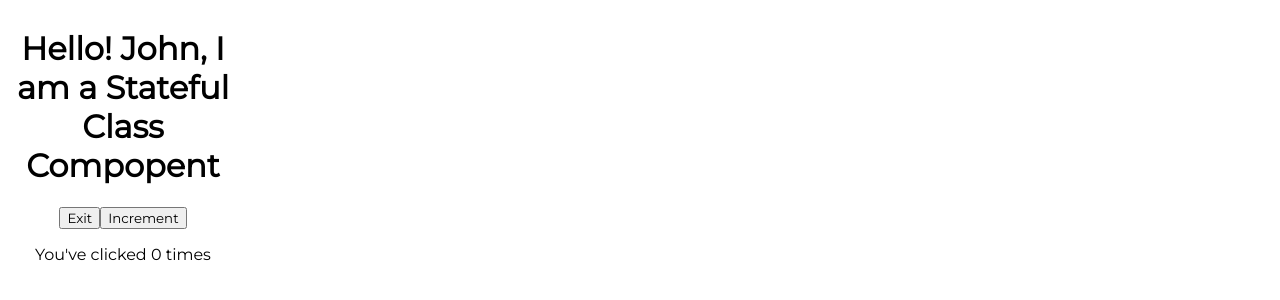
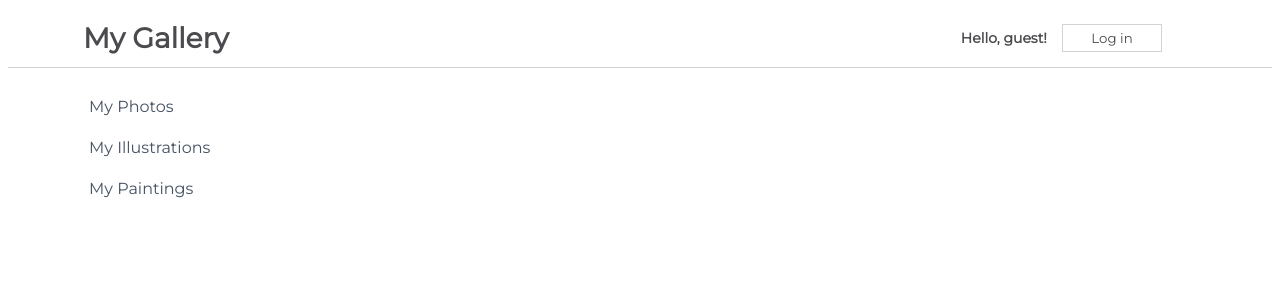
Before and after one commit to JAmcevoy/Functional-Components-Challenge, a React (Create React App) app in the folder my-app/: page / in a window 1280 px wide. Shown: the top 300 px of the page. Built offline with nearby package versions, Linux system fonts and the light colour scheme.

Commit message:
Adds props the the username

```diff
--- a/my-app/src/App.js
+++ b/my-app/src/App.js
@@ -1,11 +1,15 @@
-import css from './App.module.css';
-import StatefulgreetingWithPrevState from './components/StatefulgreetingWithPrevState';
+import css from "./App.module.css";
+import NavBarSimple from "./components/NavBarSimple";
+import Sidebar from "./components/Sidebar";
+
 
 function App() {
   return (
     <div className={css.App}>
       {/* Add your components here */}
-      <StatefulgreetingWithPrevState greeting="I am a Stateful Class Compopent" name="John" />
+      <NavBarSimple name="Josh" />
+      <Sidebar />
+
     </div>
   );
 }
--- /dev/null
+++ b/my-app/src/components/NavBarSimple.js
@@ -0,0 +1,50 @@
+// We're importing React and Component from the 'react' library.
+import React, { Component } from "react";
+
+// Importing CSS styles for our NavBarSimple component.
+import css from "./css/NavBarSimple.module.css";
+
+// This is our NavBarSimple component.
+class NavBarSimple extends Component {
+
+    // This method runs when our component is created.
+    constructor(props) {
+        super(props);
+
+        // Here, we're setting up the initial state for our component.
+        // The state includes a message and a button text.
+        this.state = {
+            message: "Hello, guest!", // Default message when user hasn't logged in
+            buttonText: "Log in" // Text for the button when it says "Log in"
+        }
+    }
+
+    // This method handles what happens when the button is clicked.
+    handleclick = () => {
+        // We're updating the state based on what it was before.
+        this.setState((prevState) => ({
+            // If the message was "Hello, guest!", change it to "Welcome back, user!" and vice versa.
+            message: prevState.message === "Hello, guest!" ? `Welcome back, ${this.props.name}!` : "Hello, guest!",
+            // If the button text was "Log out", change it to "Log in" and vice versa.
+            buttonText: prevState.buttonText === "Log out" ? "Log in" : "Log out",
+        }), () => console.log(this.state.message)) // We're also logging the updated message to the console.
+    }
+
+    // This method renders the actual content of our component.
+    render() {
+        return (
+            <div className={css.NavBar}> {/* We're applying CSS styles to this div */}
+                <h1>My Gallery</h1> {/* Displaying a title for our NavBar */}
+                <div>
+                    {/* Displaying the current message in our component */}
+                    <span>{this.state.message}</span>
+                    {/* This button triggers the handleclick method when clicked */}
+                    <button onClick={() => this.handleclick()}>{this.state.buttonText}</button>
+                </div>
+            </div>
+        )
+    }
+}
+
+// We're exporting the NavBarSimple component so it can be used elsewhere.
+export default NavBarSimple;
--- a/my-app/src/components/StatefulgreetingWithPrevState.js
+++ /dev/null
@@ -1,60 +0,0 @@
-import React from "react";
-
-// This component represents a stateful greeting message along with a button to toggle the greeting and a button to increment a counter.
-
-// Defining a stateful class component
-class StatefulGreeting extends React.Component {
-    // Constructor method to initialize state and props
-    constructor(props) {
-        super(props);
-        // Initializing the state
-        this.state = {
-            introduction: "Hello!", // Initial greeting message
-            buttonText: "Exit", // Initial button text
-            count: 0 // Initial count value
-        };
-    }
-
-    // Method to handle button click and update the state
-    handleClick() {
-        this.setState((prevState, prevProps) => {
-            // Logging the previous state and props values for debugging purposes
-            console.log("Previous State:", prevState);
-            console.log("Previous Props:", prevProps);
-            return {
-                // Toggling the introduction and buttonText state values
-                introduction: prevState.introduction === "Hello!" ? "Goodbye!" : "Hello!", // Toggle between "Hello" and "Goodbye"
-                buttonText: prevState.buttonText === "Exit" ? "Enter" : "Exit", // Toggle between "Exit" and "Enter"
-            };
-        });
-    }
-
-    // Method to increment the count state value
-    increment() {
-        this.setState((prevState, prevProps) => {
-            // Incrementing the count state value
-            return {
-                count: prevState.count + 1 // Increment count by 1
-            }
-        });
-    }
-
-    // Render method to display the component
-    render() {
-        return (
-            <div>
-                {/* Displaying the state and props values in the h1 element */}
-                <h1>{this.state.introduction} {this.props.name}, {this.props.greeting}</h1>
-                {/* Displaying the state value in the button and adding an onClick handler */}
-                <button onClick={() => this.handleClick()}>{this.state.buttonText}</button>
-                {/* Adding a button to increment the count state value */}
-                <button onClick={() => this.increment()}>Increment</button>
-                {/* Displaying the count state value */}
-                <p>You've clicked {this.state.count} times</p>
-            </div>
-        );
-    }
-}
-
-// Exporting the StatefulGreeting component as the default export
-export default StatefulGreeting;
```
Also changed, not shown: my-app/src/components/StatefulGreeting.js (deleted, +0 -39 lines), my-app/src/components/StatefulgreetingWithCallback.js (deleted, +0 -45 lines).
